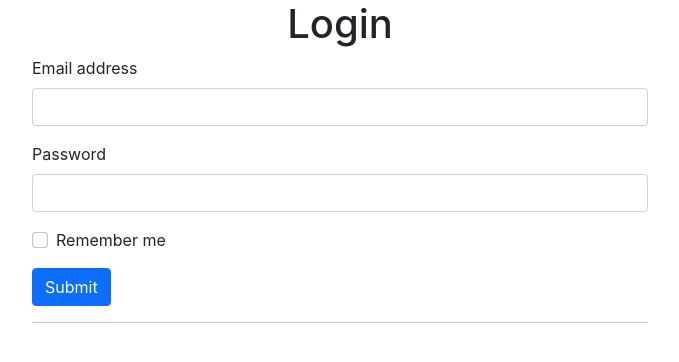
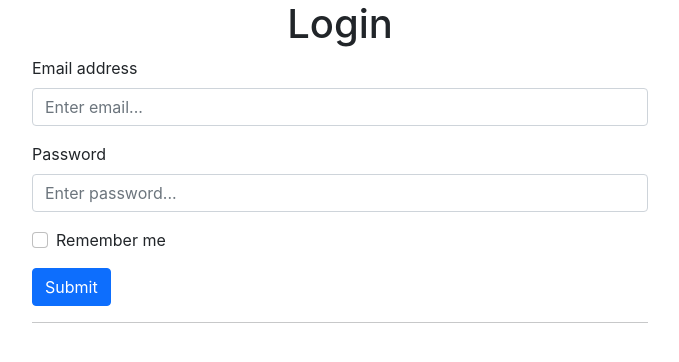
Before and after one commit to cfarn/form, a React (Create React App) app: page / in a window 1280 px wide. Shown: the top 362 px of the page, without its empty margins (300-979 px from the left). Built offline with nearby package versions, Linux system fonts and the light colour scheme.

Commit message:
02 - Form - except checkbox

```diff
--- a/src/App.js
+++ b/src/App.js
@@ -1,4 +1,7 @@
 import React from "react"
+
+// constantes
+const regex = /^[\w\.]+@([\w-]+\.)+[\w-]{2,4}$/
 
 class App extends React.Component {
   constructor () {
@@ -12,34 +15,84 @@ class App extends React.Component {
       passwordIsValid: false,
       isSubmitted: false
     }
+  }
 
+  // méthode email
+  handleEmailChange = (e) => {
+    // state email
+    this.setState({ email: e.target.value })
+    // state emailIsValid
+    // if(regex.test(e.target.value) === true) {
+    //   this.setState({ emailIsValid: true })
+    // }else {
+    //   this.setState({ emailIsValid: false })
+    // }
+    console.log(this.state.email)
+  }
 
+  // méthode password
+  handlePasswordChange = (e) => {
+    this.setState({ password: e.target.value })
+    if(e.target.value.length > 5) {
+      this.setState({ passwordIsValid: true })
+    }else {
+      this.setState({ passwordIsValid: false })
+    }
+    console.log(this.state.password)
+  }
+
+  // méthode checkbox
+  // handleRememberMeChange = (e) => {
+  //   this.setState({ rememberMe: })
+  // }
+
+  // méthode submit
+  handleSubmit = (e) => {
+    e.preventDefault()
+    if(this.state.emailIsValid && this.state.passwordIsValid) {
+      this.setState({ isSubmitted: true })
+    }
   }
 
   render() {
     return (
       <div className="container col-6">
         <h1 className="text-center">Login</h1>
-        <form>
+        {/* début du formulaire */}
+        <form onSubmit={this.handleSubmit}>
+          {/* div email */}
           <div className="mb-3">
-            <label for="exampleInputEmail1" className="form-label">Email address</label>
-            <input type="email" className="form-control" id="exampleInputEmail1" aria-describedby="emailHelp"/>
+            <label htmlFor="email" className="form-label">Email address</label>
+            <input
+              type="email"
+              className="form-control"
+              id="input"
+              aria-describedby="emailHelp"
+              placeholder="Enter email..."
+              onChange={this.handleEmailChange}
+            />
           </div>
-
+          {/* div password */}
           <div className="mb-3">
-            <label for="exampleInputPassword1" className="form-label">Password</label>
-            <input type="password" className="form-control" id="exampleInputPassword1"/>
+            <label htmlFor="password" className="form-label">Password</label>
+            <input
+              type="password"
+              className="form-control"
+              id="password"
+              placeholder="Enter password..."
+              onChange={this.handlePasswordChange}
+            />
           </div>
-
+          {/* div checkbox */}
           <div className="mb-3 form-check">
-            <input type="checkbox" className="form-check-input" id="exampleCheck1"/>
-            <label class="form-check-label" for="exampleCheck1">Remember me</label>
+            <input type="checkbox" className="form-check-input" id="check" onChange={this.handleRememberMeChange}/>
+            <label class="form-check-label" htmlFor="check">Remember me</label>
           </div>
-
+          {/* submit button */}
           <button type="submit" className="btn btn-primary">Submit</button>
-        </form>
+        </form> {/* /form */}
         <hr/>
-      </div>
+      </div> // /container
     )
   }
 }
```
